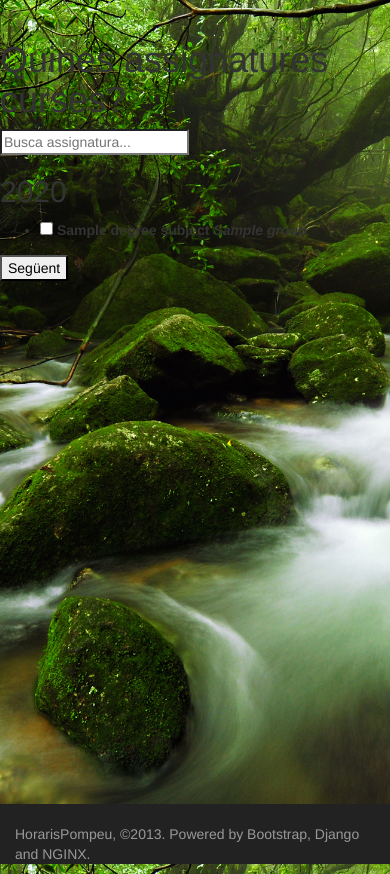
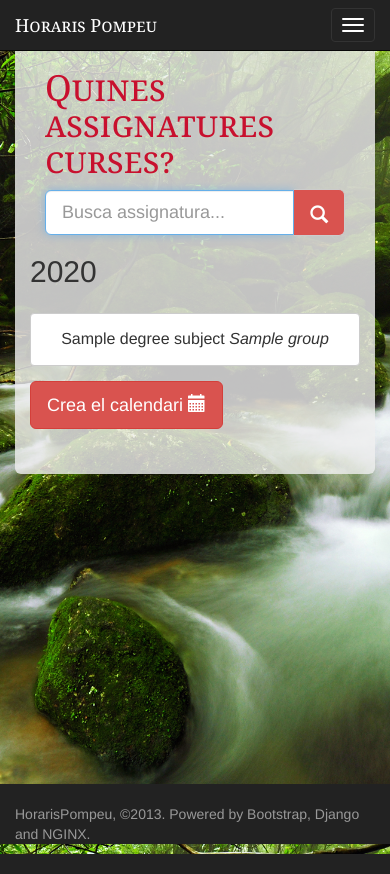
Before and after one commit to octavifs/horarispompeu, a Django app: template timetable/templates/subject.html in a window 390 px wide. Run offline with Django 3.2, Linux system fonts and the light colour scheme; the template is opened without the code that fills it: most values are stand-ins (such as "Sample title", 1, 10 or a date in 2020).

Commit message:
New template design, based on bootstrap 3.0. Responsive and mobile oriented.

```diff
--- a/timetable/static/css/style.css
+++ b/timetable/static/css/style.css
@@ -84,8 +84,9 @@ body {
   background-color: rgba(240,240,240,0.8);
 }
 .jumbotron .btn-default {
-  font-size: 21px;
+  font-size: 16px;
   padding: 14px 24px;
+  overflow: hidden;
 }
 
 .jumbotron h1, .navbar-brand {
--- a/timetable/templates/base.html
+++ b/timetable/templates/base.html
@@ -26,8 +26,15 @@
 
   <body>
   <div id="wrap">
-  {% block content %}
+  {% block navbar %}
   {% endblock %}
+
+    <div class="container">
+      <div class="jumbotron">
+        {% block content %}
+        {% endblock %}
+      </div>
+    </div> <!-- /container -->
   </div>
   <div id="footer">
       <div class="container">
@@ -40,5 +47,8 @@
     <!-- Placed at the end of the document so the pages load faster -->
     <script type="text/javascript" src="{% static "js/jquery.js" %}"></script>
     <script type="text/javascript" src="{% static "js/bootstrap.min.js" %}"></script>
+
+    {% block scripts %}
+    {% endblock %}
   </body>
 </html>
--- a/timetable/templates/subject.html
+++ b/timetable/templates/subject.html
@@ -1,7 +1,58 @@
 {% extends "base.html" %}
 
-{% block header %}
-<script src="//ajax.googleapis.com/ajax/libs/jquery/1.9.1/jquery.min.js"></script>
+{% block navbar %}
+<div class="navbar navbar-inverse navbar-fixed-top">
+  <div class="container">
+    <div class="navbar-header">
+      <button type="button" class="navbar-toggle" data-toggle="collapse" data-target=".navbar-collapse">
+        <span class="icon-bar"></span>
+        <span class="icon-bar"></span>
+        <span class="icon-bar"></span>
+      </button>
+      <a class="navbar-brand" href="/">Horaris Pompeu</a>
+    </div>
+    <div class="navbar-collapse collapse">
+      <ul class="nav navbar-nav">
+        <li><a href="#">Grau</a></li>
+        <li><a href="#">Curs</a></li>
+        <li><a href="#">Assignatures</a></li>
+      </ul>
+    </div><!--/.navbar-collapse -->
+  </div>
+</div>
+{% endblock %}
+
+
+{% block content %}
+    <h1>Quines assignatures curses?</h1>
+
+    {% if error_message %}<p><strong>{{ error_message }}</strong></p>{% endif %}
+
+    <div class="input-group input-group-lg">
+        <input type="search" class="form-control" id="searchbar" placeholder="Busca assignatura...">
+        <span class="input-group-addon glyphicon glyphicon-search label-danger" style="color: #fff"></span>
+    </div><!-- /input-group -->
+    <form action="{% url 'calendar' %}" method="post" class="form-horizontal" role="form">
+    {% csrf_token %}
+    {% for year, degree_subjects in year_degree_subjects %}
+        <div class="form-group" data-toggle="buttons-checkbox">
+        <h2>{{ year }}</h2>
+        </div>
+        <div class="form-group" data-toggle="buttons">
+        {% for degree_subject in degree_subjects %}
+            <label class="btn btn-default col-xs-12 col-md-6 col-lg-4" title="{{ degree_subject.subject__name }} {{degree_subject.group}}">
+                <input type="checkbox" name="degree_subject" value="{{ degree_subject.subject  }}_{{ degree_subject.group }}">{{ degree_subject.subject__name }} <em>{{degree_subject.group}}</em></input>
+          </label>
+        {% endfor %}
+        </div>
+    {% endfor %}
+    <div class="form-group">
+        <button type="submit" class="btn btn-lg btn-danger">Crea el calendari <span class="glyphicon glyphicon-calendar"></span></button>
+    </div>
+    </form>
+{% endblock %}
+
+{% block scripts %}
 <script type="text/javascript">
 $(document).ready(function(){
     // Accents remover. Helps with fuzzy search
@@ -26,7 +77,7 @@ $(document).ready(function(){
     function filtersubjects(){
         var filter = accentsTidy($("#searchbar").val()).replace(/ /g,'');
         var reg = new RegExp(filter.split('').join('\\w*').replace(/\W/, ""), 'i');
-        $(':checkbox:not(:checked) + label').each(function(){
+        $('label:has(:checkbox:not(:checked))').each(function(){
             var subject = accentsTidy($(this).text()).replace(/ /g,'');
             if (!subject.match(reg)) {
                 $(this).hide()
@@ -56,26 +107,3 @@ $(document).ready(function(){
 });
 </script>
 {% endblock %}
-
-
-{% block content %}
-<h1>Quines assignatures curses?</h1>
-
-{% if error_message %}<p><strong>{{ error_message }}</strong></p>{% endif %}
-<input id="searchbar" type="search" placeholder="Busca assignatura...">
-<form action="{% url 'calendar' %}" method="post">
-{% csrf_token %}
-{% for year, degree_subjects in year_degree_subjects %}
-    <h2>{{ year }}</h2>
-    <ul>
-    {% for degree_subject in degree_subjects %}
-        <li>
-            <input type="checkbox" name="degree_subject" id="year{{ forloop.parentloop.counter }}_degree_subject{{ forloop.counter }}" value="{{ degree_subject.subject  }}_{{ degree_subject.group }}" />
-            <label for="year{{ forloop.parentloop.counter }}_degree_subject{{ forloop.counter }}">{{ degree_subject.subject__name }} <em>{{degree_subject.group}}</em></label>
-        </li>
-    {% endfor %}
-    </ul>
-{% endfor %}
-<input type="submit" value="Següent" />
-</form>
-{% endblock %}
```
Also changed, not shown: timetable/templates/degree.html (+29 -8 lines), timetable/templates/index.html (+6 -10 lines), timetable/templates/year.html (+32 -8 lines), timetable/static/style.css (line endings or trailing spaces).
